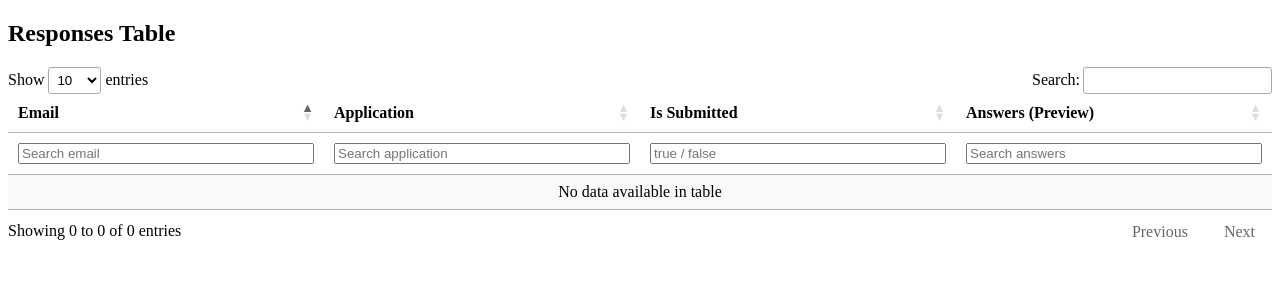
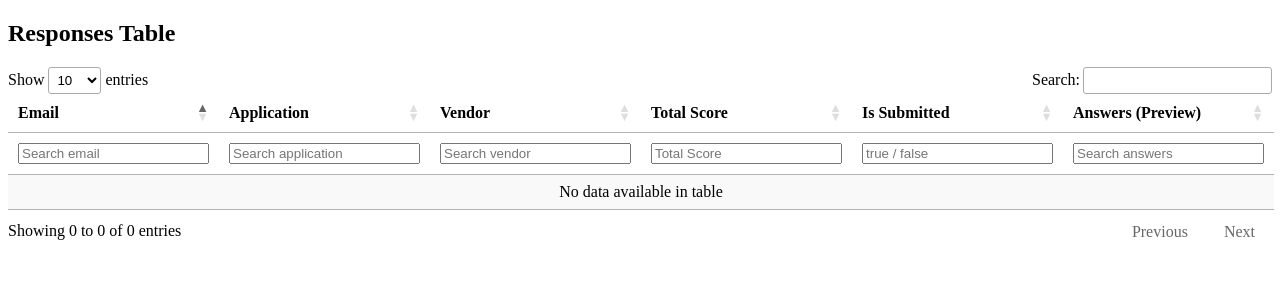
Before and after one commit to paragikjain/questionApp, a FastAPI app: page /admin/dashboard in a window 1280 px wide. Shown: the top 300 px of the page. Run offline with FastAPI, Linux system fonts and the light colour scheme; data that the repository does not hold is empty; some libraries are stand-ins or nearby versions.

Commit message:
adding more details in admin panel

```diff
--- a/admin.py
+++ b/admin.py
@@ -11,10 +11,12 @@ templates = Jinja2Templates(directory="templates/admin")
 def get_dashboard(request: Request):
     # Fetch all documents from responses collection
     response_docs = list(ResponsesColl.find({}))
-
+    print("Response documents fetched from MongoDB:", response_docs)
     # Convert ObjectId to string for JSON
     for doc in response_docs:
         doc["_id"] = str(doc["_id"])
+        doc["total_weight"] = sum(item.get("weight", 0) for item in doc.get("data", []))
+
 
     return templates.TemplateResponse("admin_table.html", {
         "request": request,
--- a/main.py
+++ b/main.py
@@ -71,6 +71,7 @@ def login_submit(
     # Save session
     request.session["email"] = user["email"]
     request.session["username"] = user["username"]
+    request.session["vendor"] = user["vendor"]
 
     # Redirect to questions
     return RedirectResponse(url="/instructions", status_code=303)
@@ -111,6 +112,7 @@ async def load_application(request: Request, application_name: str = Form(...),
     update_data = {
         "email": email,
         "application": request.session["application_name"],
+        "vendor": request.session["vendor"],
         "data": [],
         "is_submitted": False
     }
--- a/templates/admin/admin_table.html
+++ b/templates/admin/admin_table.html
@@ -20,24 +20,33 @@
   <table id="responsesTable" class="display">
     <thead>
       <tr>
+        <!-- Table Header Columns -->
         <th>Email</th>
         <th>Application</th>
+        <th>Vendor</th>
+        <th>Total Score</th>
         <th>Is Submitted</th>
         <th>Answers (Preview)</th>
       </tr>
-      <!-- Filter row -->
       <tr>
+        <!-- Filter inputs for each column -->
         <th><input type="text" placeholder="Search email" /></th>
         <th><input type="text" placeholder="Search application" /></th>
+        <th><input type="text" placeholder="Search vendor" /></th>
+        <th><input type="text" placeholder="Total Score" /></th>
         <th><input type="text" placeholder="true / false" /></th>
         <th><input type="text" placeholder="Search answers" /></th>
       </tr>
     </thead>
+
     <tbody>
+      <!-- Dynamically populated rows from server-side -->
       {% for row in data %}
         <tr>
           <td>{{ row.email }}</td>
           <td>{{ row.application }}</td>
+          <td>{{ row.vendor }}</td>
+          <td>{{ row.total_weight}}</td>
           <td>{{ row.is_submitted }}</td>
           <td>
             <ul>
@@ -51,11 +60,20 @@
     </tbody>
   </table>
 
+  <!-- jQuery and DataTables scripts -->
   <script src="https://code.jquery.com/jquery-3.7.1.min.js"></script>
   <script src="https://cdn.datatables.net/1.13.6/js/jquery.dataTables.min.js"></script>
   <script>
     $(document).ready(function () {
-      // Setup - add a text input to each footer cell
+      // Initialize DataTable with sorting, filtering, paging
+      var table = $('#responsesTable').DataTable({
+        orderCellsTop: true,
+        fixedHeader: true,
+        paging: true,
+        ordering: true
+      });
+
+      // Apply column-wise search based on input values
       $('#responsesTable thead tr:eq(1) th').each(function (i) {
         $('input', this).on('keyup change', function () {
           if (table.column(i).search() !== this.value) {
@@ -66,13 +84,6 @@
           }
         });
       });
-
-      var table = $('#responsesTable').DataTable({
-        orderCellsTop: true,
-        fixedHeader: true,
-        paging: true,
-        ordering: true
-      });
     });
   </script>
 </body>
```
